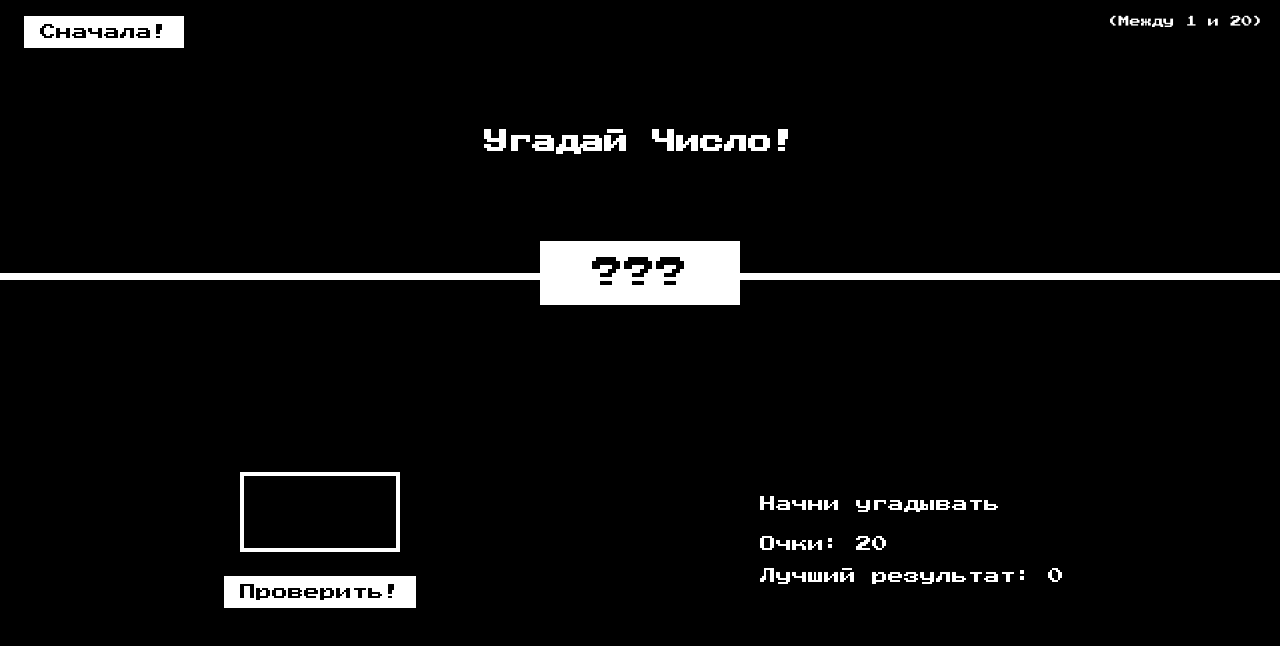
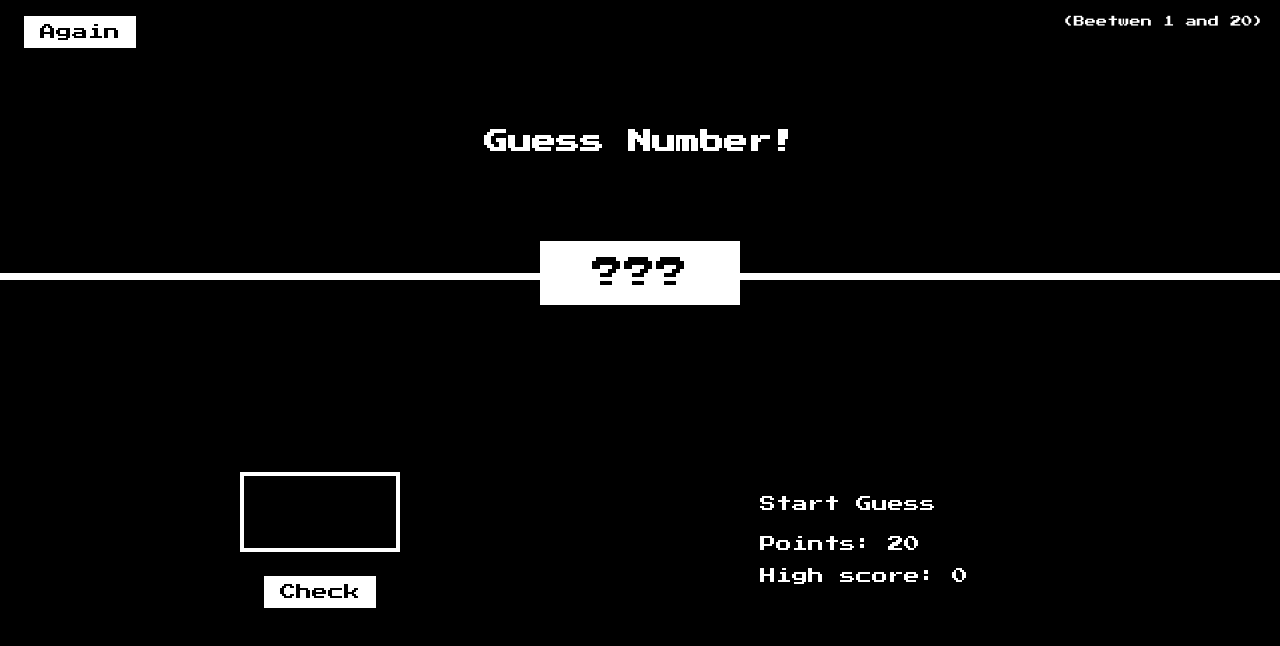
Before and after one commit to Andramed/guessNumber, a plain HTML site: page index.html in a window 1280 px wide. Drawn offline with Linux system fonts and the light colour scheme.

Commit message:
change the Html

```diff
--- a/index.html
+++ b/index.html
@@ -5,25 +5,25 @@
     <meta name="viewport" content="width=device-width, initial-scale=1.0" />
     <meta http-equiv="X-UA-Compatible" content="ie=edge" />
     <link rel="stylesheet" href="style.css" />
-    <title>Угадай Число!</title>
+    <title>Guess Number!</title>
   </head>
   <body>
     <header>
-      <h1>Угадай Число!</h1>
-      <p class="between">(Между 1 и 20)</p>
-      <button class="btn again">Сначала!</button>
+      <h1>Guess Number!</h1>
+      <p class="between">(Beetwen 1 and 20)</p>
+      <button class="btn again">Again</button>
       <div class="question">???</div>
     </header>
     <main>
       <section class="left">
         <input type="number" class="number-input" />
-        <button class="btn check">Проверить!</button>
+        <button class="btn check">Check</button>
       </section>
       <section class="right">
-        <p class="guess-message">Начни угадывать</p>
-        <p class="label-score">Очки: <span class="score">20</span></p>
+        <p class="guess-message">Start Guess</p>
+        <p class="label-score">Points: <span class="score">20</span></p>
         <p class="label-highscore">
-          Лучший результат: <span class="highscore">0</span>
+          High score: <span class="highscore">0</span>
         </p>
       </section>
     </main>
```
